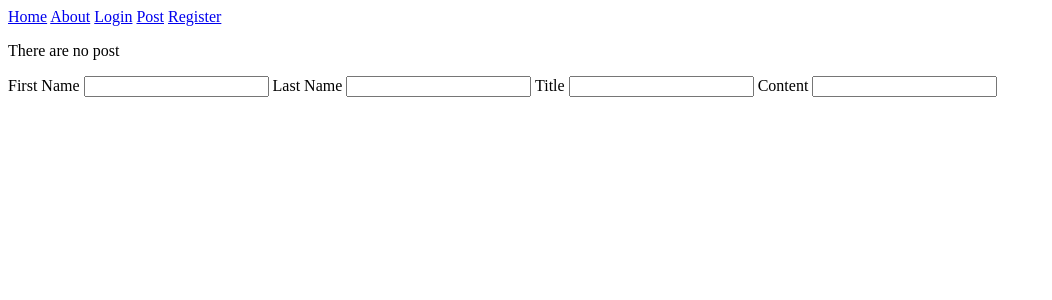
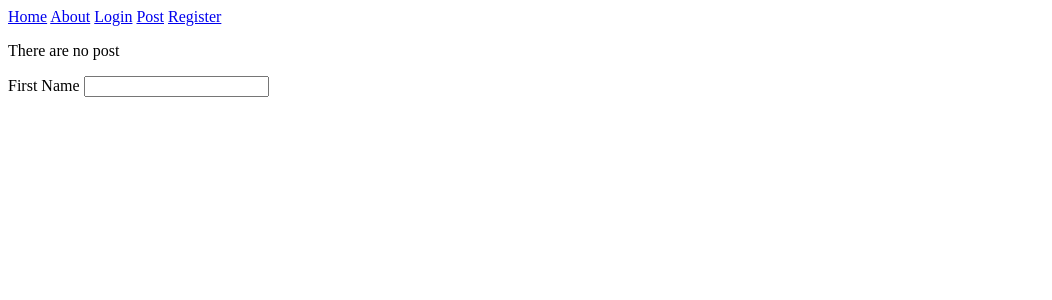
Before and after one commit to ValrynMilly/Flask_Blog, a Flask app: page /post in a window 1280 px wide. Shown: the top 300 px of the page, without its empty margins (0-1052 px from the left). Run offline with Flask 2, Linux system fonts and the light colour scheme.

Commit message:
update post2

```diff
--- a/application/templates/post.html
+++ b/application/templates/post.html
@@ -21,36 +21,6 @@
 				{% endfor %}
 			</div>
 		{% endif %}
-
-		{{ form.last_name.label }}
-		{{ form.last_name }}
-		{% if form.first_name.errors %}
-			<div class="error">
-				{% for error in form.last_name.errors %}
-					<span>{{ error }}</span>
-				{% endfor %}
-			</div>
-		{% endif %}
-
-		{{ form.title.label }}
-		{{ form.title }}
-		{% if form.title.errors %}
-			<div class="error">
-				{% for error in form.title.errors %}
-					<span>{{ error }}</span>
-				{% endfor %}
-			</div>
-		{% endif %}
-
-		{{ form.content.label }}
-		{{ form.content }}
-		{% if form.content.errors %}
-			<div class="error">
-				{% for error in form.content.errors %}
-					<span>{{ error }}</span>
-				{% endfor %}
-			</div>
-		{% endif %}
 	</form>
 </div>
 {% endblock %}
```
